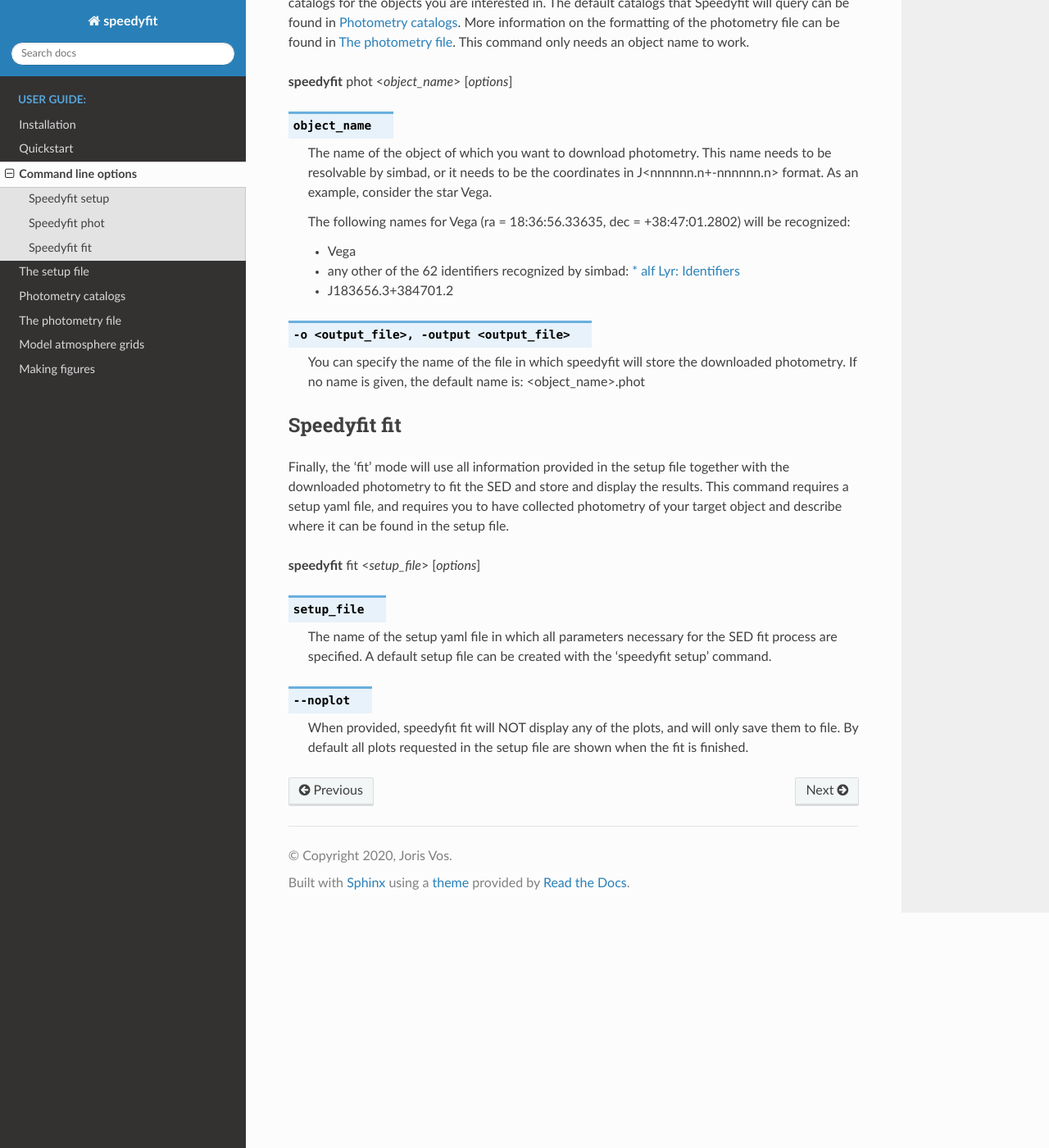
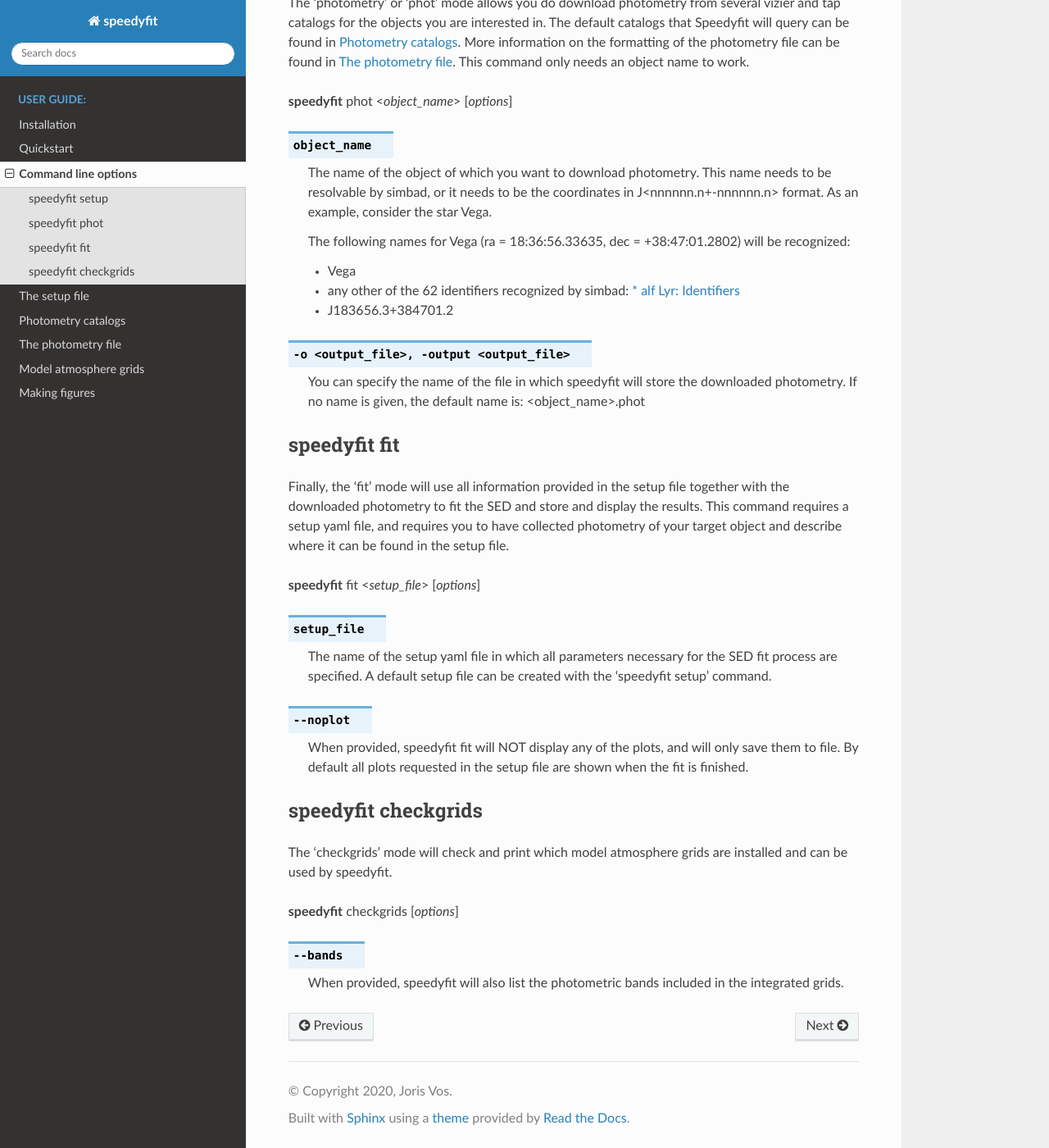
Before and after one commit to vosjo/speedyfit, a Sphinx documentation site: the page built from docs/userguide/command_line.rst, in a window 1280 px wide and 1400 px high, scrolled down 1385 px. Shown: the whole window at 82% size. Built offline with Sphinx 7.4.7 and the Read the Docs theme 2.0.0, drawn with Linux system fonts in a browser that asks for light colours; some of the changed text lies outside the part shown.

Commit message:
Feature: added option 'checkgrids' to the speedyfit commandline.
Other: Changed the included model grids from hard coded to having them included in a separate file that can be edited by the user.

Documentation: Updated the documentation to reflect this change.

```diff
--- a/docs/userguide/command_line.rst
+++ b/docs/userguide/command_line.rst
@@ -6,10 +6,11 @@
 - setup: create a setup file for an SED fit.
 - phot: dowload photometry for an object.
 - fit: fit a photometric SED based on a setup file.
+- checkgrids: check which model atmosphere grids are installed.
 
 Each mode has its own options, which are described below.
 
-Speedyfit setup
+speedyfit setup
 ---------------
 
 The 'setup' mode allows you to create a default setup file for the object that you want to fit. This setup file will
@@ -53,7 +54,7 @@
     If provided, speedyfit setup will NOT include the Gaia DR 2 parallax as a constraint in the fitting process. By
     default the parallax is always included.
 
-Speedyfit phot
+speedyfit phot
 --------------
 
 The 'photometry' or 'phot' mode allows you do download photometry from several vizier and tap catalogs for the objects
@@ -82,7 +83,7 @@
     You can specify the name of the file in which speedyfit will store the downloaded photometry. If no name is given,
     the default name is: <object_name>.phot
 
-Speedyfit fit
+speedyfit fit
 -------------
 
 Finally, the 'fit' mode will use all information provided in the setup file together with the downloaded photometry to
@@ -102,3 +103,16 @@
 
     When provided, speedyfit fit will NOT display any of the plots, and will only save them to file. By default all
     plots requested in the setup file are shown when the fit is finished.
+
+speedyfit checkgrids
+--------------------
+
+The 'checkgrids' mode will check and print which model atmosphere grids are installed and can be used by speedyfit.
+
+**speedyfit** checkgrids [*options*]
+
+.. program:: speedyfit checkgrids
+
+.. option:: --bands
+
+    When provided, speedyfit will also list the photometric bands included in the integrated grids.
--- a/docs/userguide/install.rst
+++ b/docs/userguide/install.rst
@@ -33,7 +33,7 @@
 
 .. code-block:: bash
 
-   python -c "from speedyfit.model import check_grids; check_grids()"
+   speedyfit checkgrids
 
 Which if everything went well should give you the following output:
 
--- a/docs/userguide/plot_grid_ranges.py
+++ b/docs/userguide/plot_grid_ranges.py
@@ -22,7 +22,7 @@
 #
 # pl.show()
 
-grids = ['kurucz', 'munari', 'tmap', 'koester', 'blackbody']
+grids = ['kurucz', 'munari', 'tmap', 'blackbody']
 
 pl.figure(figsize=(9,4))
 
```
Also changed, not shown: other parts of docs/userguide/install.rst (+0 -3 lines), docs/userguide/model_grids.rst (+2 -7 lines), docs/userguide/figures/koester.png (deleted), docs/userguide/figures/model_comparison.png, 2 other files.
